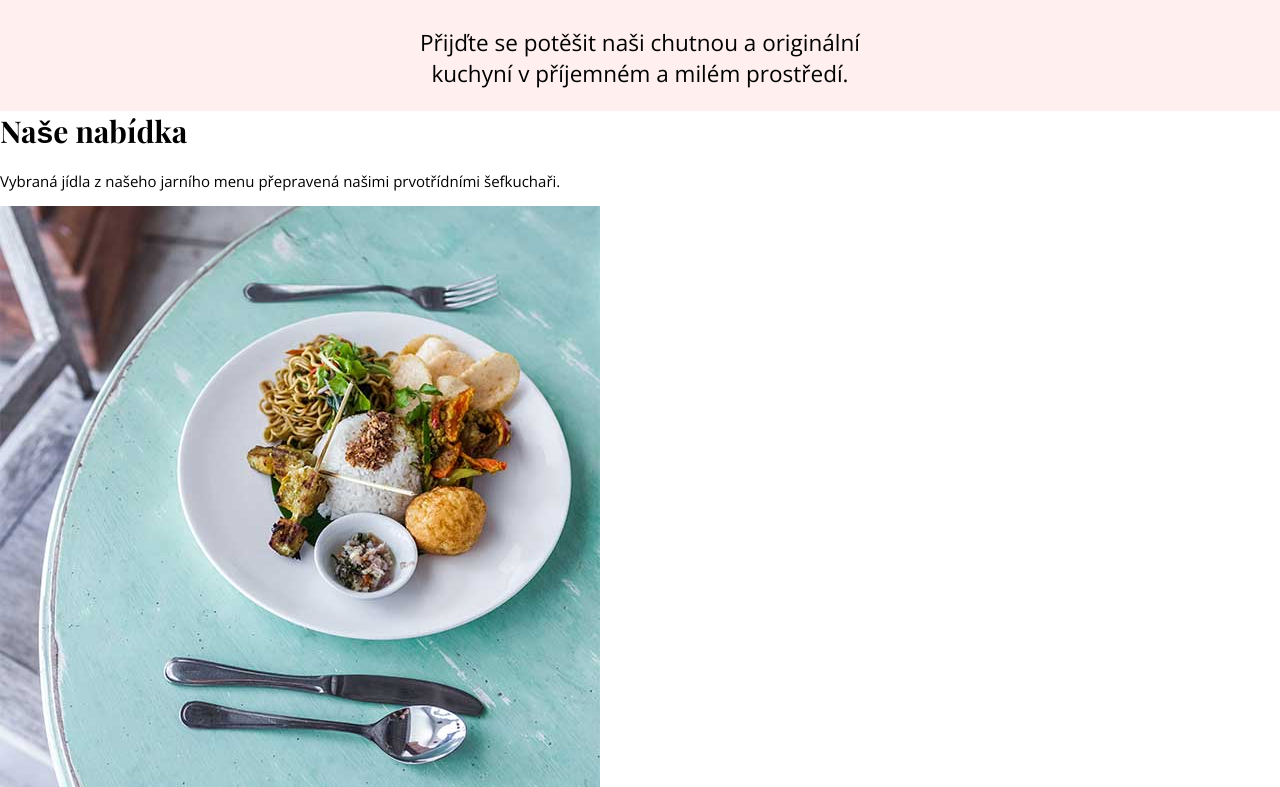
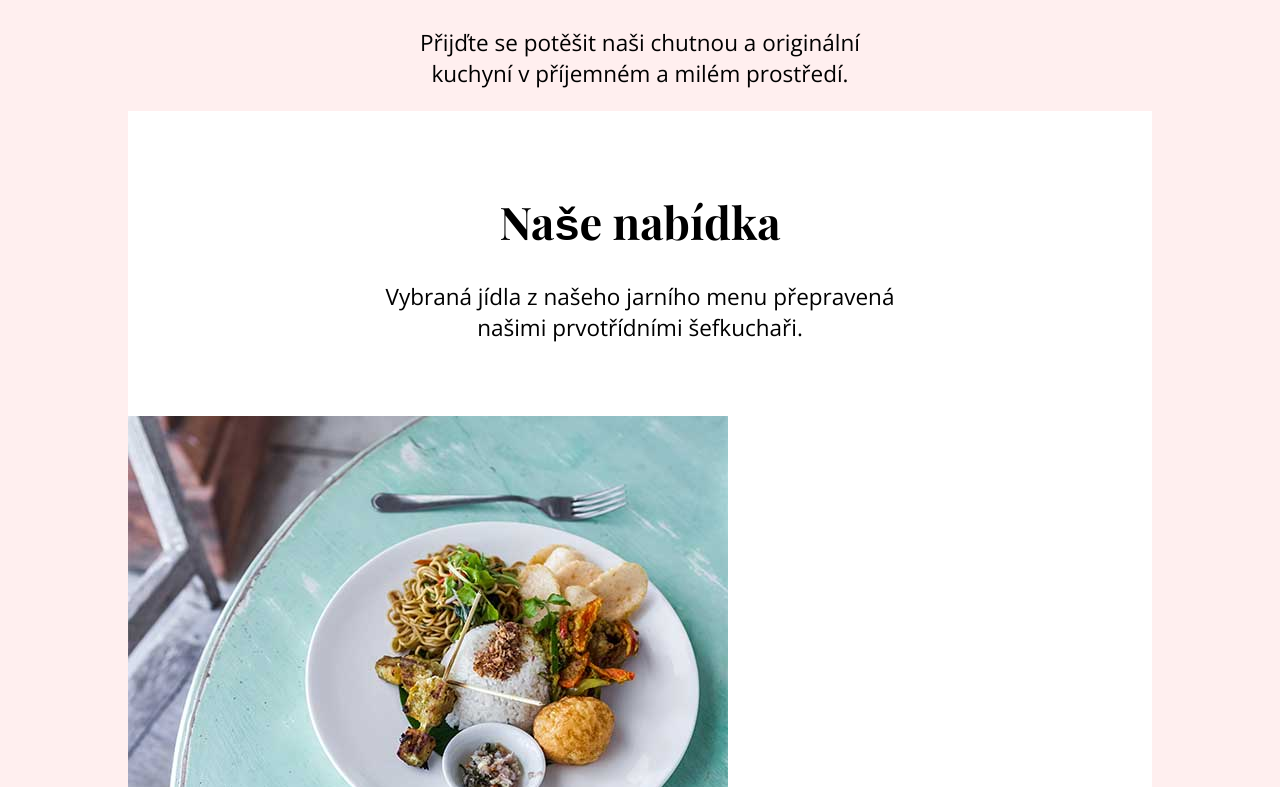
Before and after one commit to Terra42/saturejka, a plain HTML site: page web/index.html in a window 1280 px wide. Shown: the part 143-930 px from the top of the page. Drawn offline with nearby package versions, Linux system fonts and the light colour scheme.

Commit message:
Upravena hlavicka nabidky

```diff
--- a/web/index.html
+++ b/web/index.html
@@ -18,16 +18,19 @@
 
     </header>
     <main class="main_page">
-      <div class="home_page">
+      <div class="offer_page">
+        <div class="offer_header">
           <h1>Naše nabídka</h1>
           <p>
             Vybraná jídla z našeho jarního menu přepravená našimi prvotřídními
             šefkuchaři.
-          <div class="home_photos">
+        </div>
+          <div class="offer_photos">
             <img src="img/home1.jpg" alt="Food photo">
-            <img src="img/home2.jpg.jpg" alt="Food photo">
+            <img src="img/home2.jpg" alt="Food photo">
             <img src="img/home3.jpg" alt="Food photo">
           </div>
+          <div class="offer_text">
             <p>
               Architektonický skvost láká své hosty atmosférou ve stylu Grand Café již od roku 1922 nejen unikátními keramickými dekoracemi. Kvalitní servis, prvotřídní kuchyně a dostupné ceny v luxusním prostředí - to je resaurace Saturejka.
 
@@ -37,6 +40,8 @@
 
               Saturejka a její privátní salonky jsou dokonalým místem pro setkání, oslavy či firemní akce.
             </p>
+          </div>
+
       </div>
       <div class="menu">
         <div>
--- a/web/style.css
+++ b/web/style.css
@@ -30,3 +30,23 @@ h2 {
   width: 40%;
   margin: 0 auto;
 }
+
+.main_page {
+  width: 80%;
+  margin: 0 auto;
+}
+
+.offer_header {
+  text-align: center;
+  padding: 50px 0;
+  width: 50%;
+  margin: 0 auto;
+}
+
+.offer_header h1 {
+  font-size: 3rem;
+}
+
+.offer_header p {
+  font-size: 1.5rem;
+}
```
Lines whose indentation alone changed are shown as unchanged.
